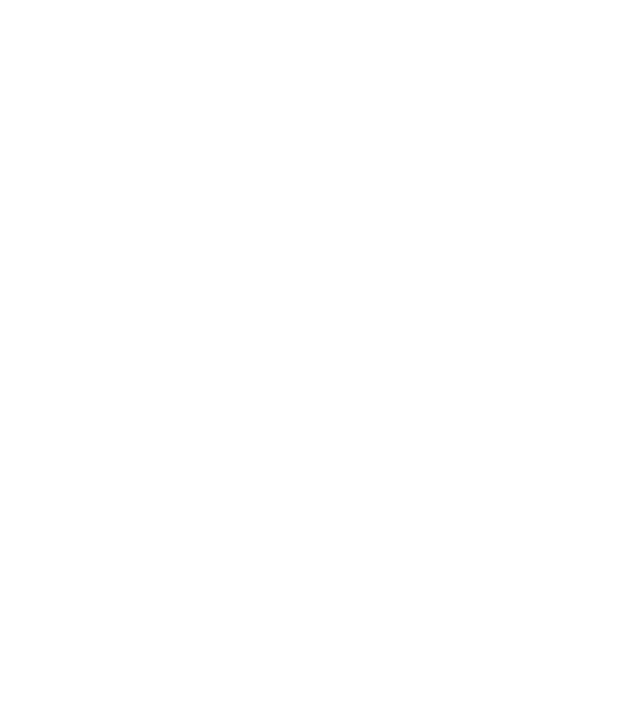
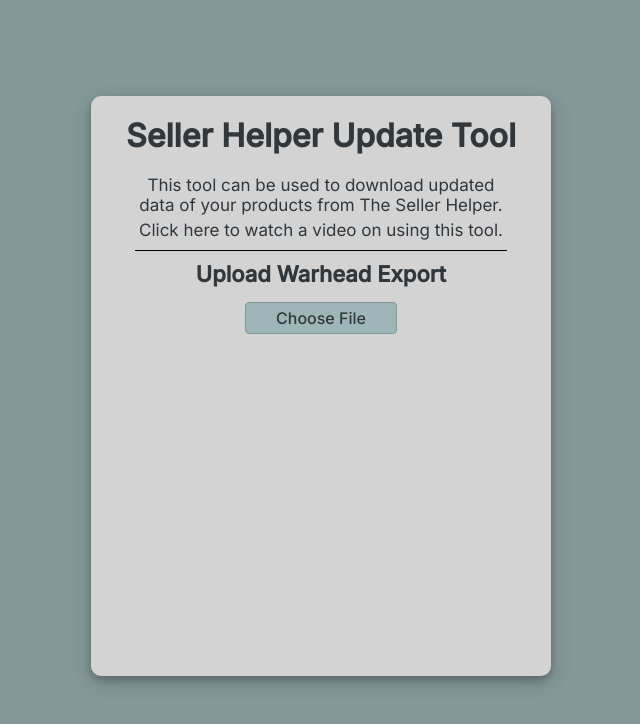
Before and after one commit to mrfannin/seller-helper-update, a plain HTML site: page index.html in a window 1280 px wide. Shown: the whole page, without its empty margins (319-959 px from the left). Drawn offline with Linux system fonts and the light colour scheme; the site is published under a folder, as on GitHub Pages, so addresses that start at the root find nothing.

Commit message:
Update index.html

```diff
--- a/index.html
+++ b/index.html
@@ -5,8 +5,8 @@
     <!--<link rel="icon" href="/favicon.ico">-->
     <meta name="viewport" content="width=device-width, initial-scale=1.0">
     <title>Seller Helper Update Tool</title>
-    <script type="module" crossorigin src="/assets/index-a8c14264.js"></script>
-    <link rel="stylesheet" href="/assets/index-5536c622.css">
+    <script type="module" crossorigin src="./assets/index-a8c14264.js"></script>
+    <link rel="stylesheet" href="./assets/index-5536c622.css">
   </head>
   <body>
     <div id="app"></div>
```
